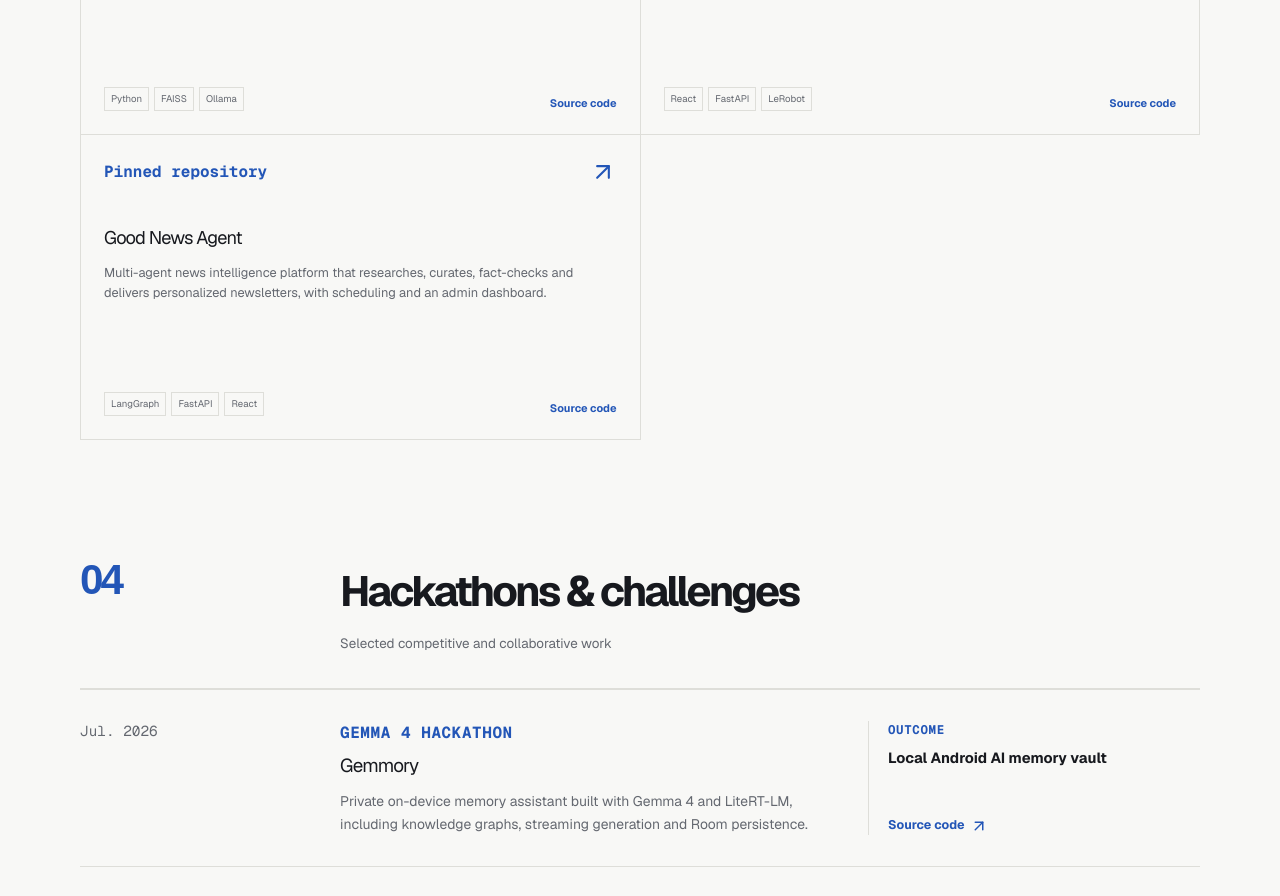
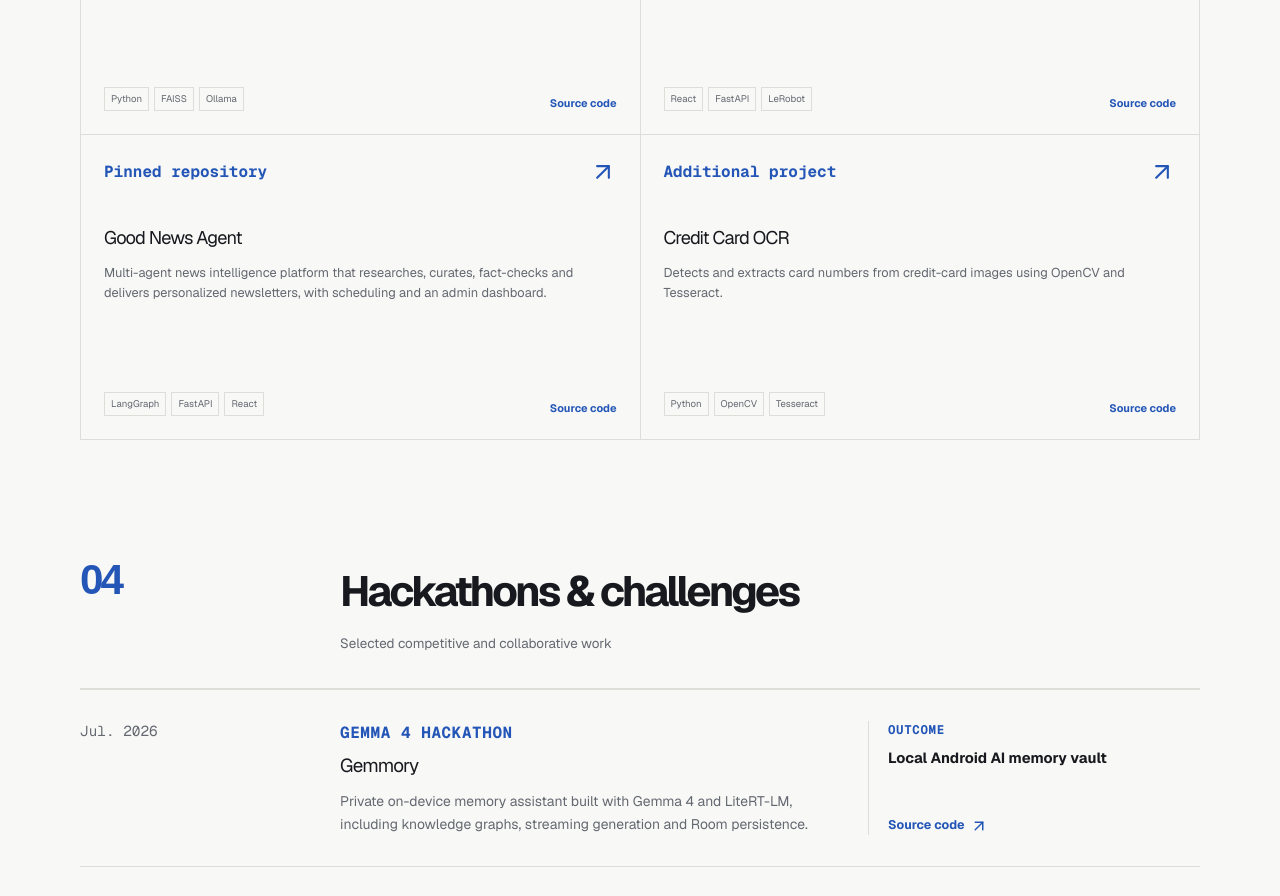
Before and after one commit to cedric190703/Portfolio-main, a Next.js app: page / in a window 1280 px wide. Shown: the part 2960-3856 px from the top of the page. Built offline with nearby package versions, Linux system fonts and the light colour scheme.

Commit message:
Add sixth portfolio project

```diff
--- a/app/page.tsx
+++ b/app/page.tsx
@@ -28,6 +28,7 @@ const projects = [
   { key: "ragui", featured: true, href: "https://github.com/cedric190703/RAG-chatting-UI", tags: ["Python", "FAISS", "Ollama"] },
   { key: "robotmanager", featured: true, href: "https://github.com/cedric190703/Robot-Manager-UI", tags: ["React", "FastAPI", "LeRobot"] },
   { key: "newsagent", featured: true, href: "https://github.com/cedric190703/NewsAgent", tags: ["LangGraph", "FastAPI", "React"] },
+  { key: "creditcard", featured: false, href: "https://github.com/cedric190703/Credit_Card_OCR", tags: ["Python", "OpenCV", "Tesseract"] },
 ]
 
 const content = {
@@ -61,6 +62,7 @@ const content = {
     additional: "Additional project",
     projectText: {
       aegis: ["Aegis — Risk & P&L Engine", "Multi-asset risk engine that ingests market data, prices a portfolio, computes Greeks and VaR/ES, validates risk models, and explains daily P&L. Python orchestration with Rust compute kernels."],
+      creditcard: ["Credit Card OCR", "Detects and extracts card numbers from credit-card images using OpenCV and Tesseract."],
       ovarian: ["Ovarian cancer segmentation", "Ovarian cancer segmentation project developed for a healthcare competition in France."],
       localchat: ["Local Chat", "Local LLM interface powered by Ollama, with file and image uploads, web search, prompt enhancement and code-friendly conversations."],
       ragui: ["RAG Chatting UI", "Local document-chat application with Ollama, LangChain and FAISS. Supports PDF, DOCX and TXT uploads, persistent indexing and source excerpts."],
@@ -135,6 +137,7 @@ const content = {
     additional: "Projet complémentaire",
     projectText: {
       aegis: ["Aegis — Moteur de risque & P&L", "Moteur de risque multi-actifs qui ingère des données de marché, valorise un portefeuille, calcule les sensibilités et la VaR/ES, valide les modèles de risque et explique le P&L quotidien. Orchestration Python et noyaux de calcul Rust."],
+      creditcard: ["OCR de cartes bancaires", "Détecte et extrait les numéros d’une carte bancaire à partir d’images avec OpenCV et Tesseract."],
       ovarian: ["Segmentation du cancer de l’ovaire", "Projet de segmentation du cancer de l’ovaire développé dans le cadre d’une compétition française en santé."],
       localchat: ["Local Chat", "Interface de LLM locaux propulsée par Ollama, avec import de fichiers et d’images, recherche web, amélioration de prompts et conversations adaptées au code."],
       ragui: ["RAG Chatting UI", "Application locale de dialogue avec des documents, avec Ollama, LangChain et FAISS. Prend en charge les fichiers PDF, DOCX et TXT, l’indexation persistante et les extraits sources."],
```
